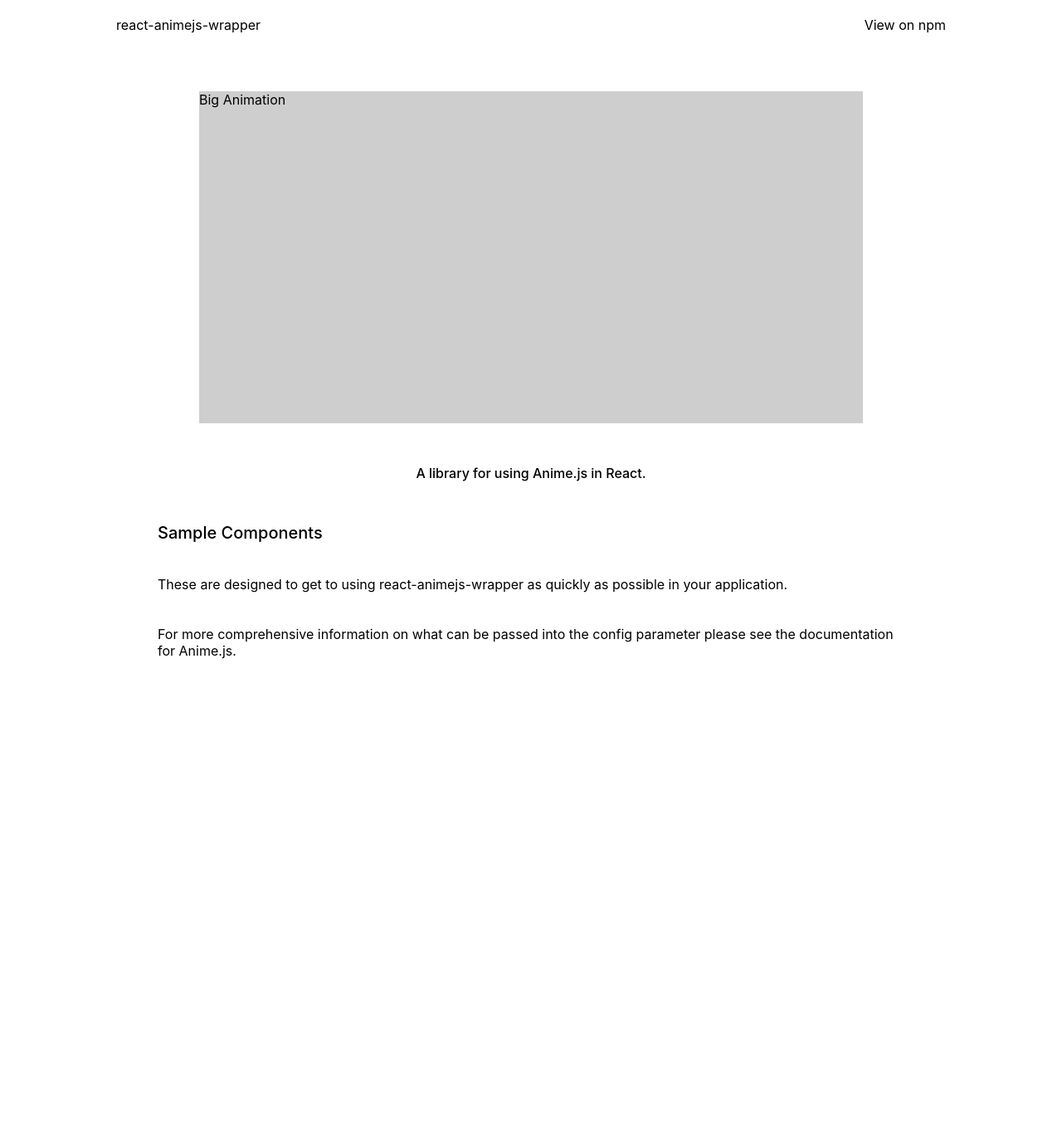
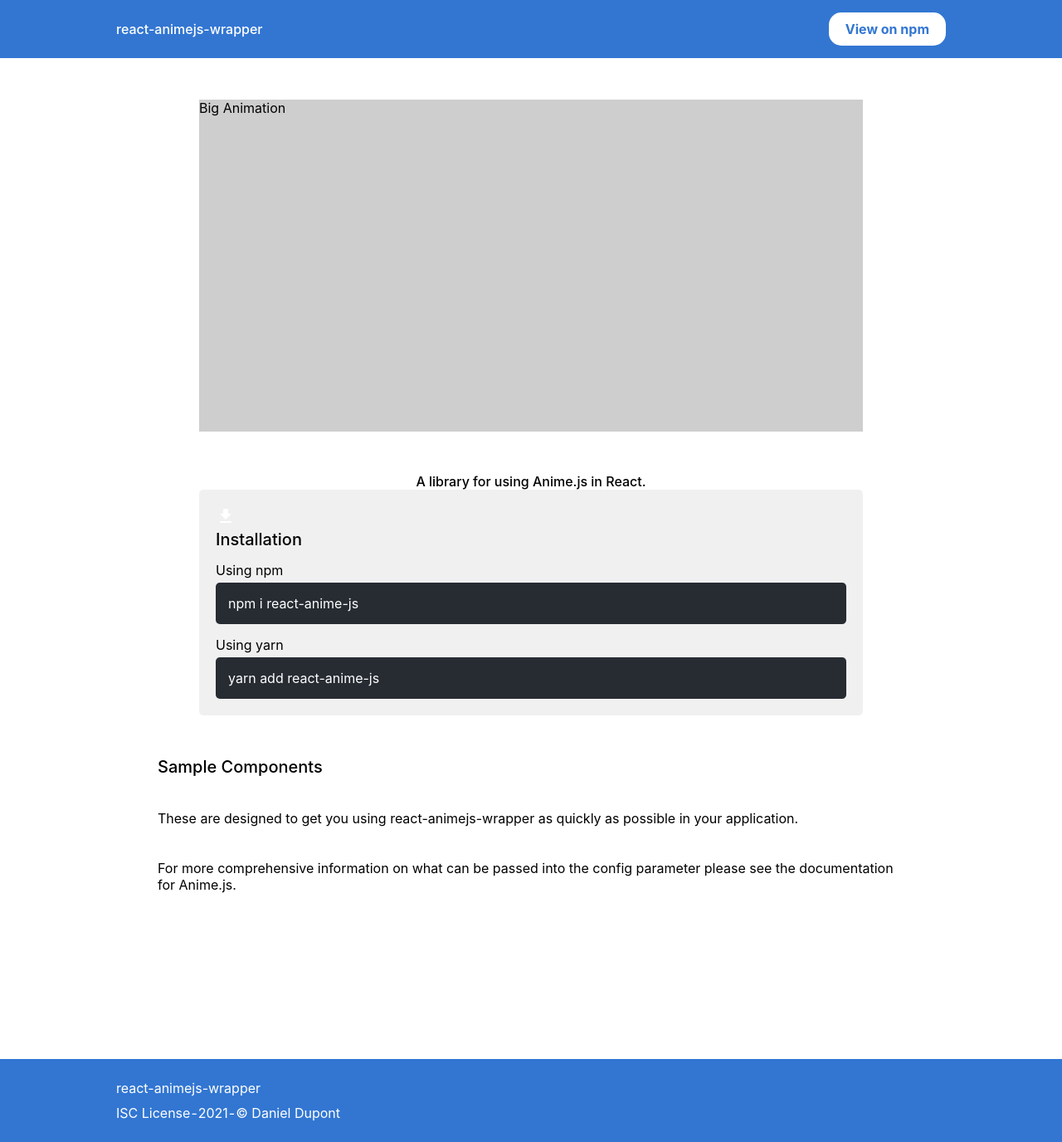
Before and after one commit to DanielJDupont/react-animejs-wrapper-website, a Next.js app: page / in a window 1280 px wide. Shown: the whole page at 83% size. Before the commit the page ends 800 px from the top, so only its background shows below. Built offline with nearby package versions, Linux system fonts and the light colour scheme.

Commit message:
added more content to site

```diff
--- a/components/examples/index.tsx
+++ b/components/examples/index.tsx
@@ -6,8 +6,8 @@ export const Examples = () => {
       <div className={styles.container}>
         <div className={styles.title}>Sample Components</div>
         <div className={styles.description}>
-          These are designed to get to using react-animejs-wrapper as quickly as
-          possible in your application.
+          These are designed to get you using react-animejs-wrapper as quickly
+          as possible in your application.
         </div>
         <div className={styles.description}>
           For more comprehensive information on what can be passed into the
--- /dev/null
+++ b/components/footer/Footer.module.scss
@@ -0,0 +1,31 @@
+.wrapper {
+  display: flex;
+  justify-content: center;
+  align-items: center;
+  width: 100%;
+  background-color: #3276d2;
+  height: 100px;
+  margin-top: 200px;
+
+  .container {
+    width: 100%;
+    display: flex;
+    max-width: 1000px;
+
+    .leftColumnContainer {
+      display: flex;
+      flex-direction: column;
+      color: white;
+      width: 100%;
+      max-width: 270px;
+
+      .leftRowContainer {
+        display: flex;
+        justify-content: space-between;
+        margin-top: 10px;
+        color: white;
+        width: 100%;
+      }
+    }
+  }
+}
--- /dev/null
+++ b/components/footer/Footer.tsx
@@ -0,0 +1,20 @@
+import styles from './Footer.module.scss';
+
+export const Footer = () => {
+  return (
+    <div className={styles.wrapper}>
+      <div className={styles.container}>
+        <div className={styles.leftColumnContainer}>
+          <div>react-animejs-wrapper</div>
+          <div className={styles.leftRowContainer}>
+            <div>ISC License</div>
+            <div>-</div>
+            <div>2021</div>
+            <div>-</div>
+            <div>© Daniel Dupont</div>
+          </div>
+        </div>
+      </div>
+    </div>
+  );
+};
--- a/components/homepage/index.tsx
+++ b/components/homeAnimation/index.tsx
@@ -1,7 +1,7 @@
 import styles from './index.module.scss';
 import Anime from 'react-animejs-wrapper';
 
-export const HomePage = () => {
+export const HomeAnimation = () => {
   return (
     <div className={styles.container}>
       <div className={styles.bigAnimation}>Big Animation</div>
--- /dev/null
+++ b/components/installation/index.module.scss
@@ -0,0 +1,40 @@
+.wrapper {
+  display: flex;
+  justify-content: center;
+
+  .container {
+    display: flex;
+    flex-direction: column;
+    width: 100%;
+    max-width: 800px;
+    background-color: #f0f0f0;
+    padding: 20px;
+    border-radius: 5px;
+
+    .titleContainer {
+      .icon {
+        color: white;
+      }
+
+      .installation {
+        font-size: 20px;
+        font-weight: 500;
+      }
+    }
+
+    .package {
+      margin-top: 10px;
+
+      .using {
+        margin: 5px 0;
+      }
+
+      .code {
+        background-color: #272c33;
+        padding: 15px;
+        border-radius: 5px;
+        color: white;
+      }
+    }
+  }
+}
--- /dev/null
+++ b/components/installation/index.tsx
@@ -0,0 +1,26 @@
+import GetAppIcon from '@material-ui/icons/GetApp';
+
+import styles from './index.module.scss';
+
+export const Installation = () => {
+  return (
+    <div className={styles.wrapper}>
+      <div className={styles.container}>
+        <div className={styles.titleContainer}>
+          <GetAppIcon className={styles.icon} />
+          <div className={styles.installation}>Installation</div>
+        </div>
+
+        <div className={styles.package}>
+          <div className={styles.using}>Using npm</div>
+          <div className={styles.code}>npm i react-anime-js</div>
+        </div>
+
+        <div className={styles.package}>
+          <div className={styles.using}>Using yarn</div>
+          <div className={styles.code}>yarn add react-anime-js</div>
+        </div>
+      </div>
+    </div>
+  );
+};
--- a/components/navbar/index.module.scss
+++ b/components/navbar/index.module.scss
@@ -2,16 +2,27 @@
   display: flex;
   width: 100%;
   justify-content: center;
-  padding: 20px 0;
-}
+  padding: 15px 0;
+  background-color: #3276d2;
 
-.container {
-  display: flex;
-  width: 100%;
-  max-width: 1000px;
-  justify-content: space-between;
+  .container {
+    display: flex;
+    align-items: center;
+    width: 100%;
+    max-width: 1000px;
+    justify-content: space-between;
 
-  .rightContainer {
-    display: flex;
+    .title {
+      font-weight: 500;
+      color: white;
+    }
+
+    .button {
+      background-color: white;
+      padding: 10px 20px;
+      border-radius: 15px;
+      font-weight: 700;
+      color: #3276d2;
+    }
   }
 }
--- a/components/navbar/index.tsx
+++ b/components/navbar/index.tsx
@@ -4,8 +4,8 @@ export const Navbar = () => {
   return (
     <div className={styles.wrapper}>
       <div className={styles.container}>
-        <div>react-animejs-wrapper</div>
-        <div>View on npm</div>
+        <div className={styles.title}>react-animejs-wrapper</div>
+        <div className={styles.button}>View on npm</div>
       </div>
     </div>
   );
--- a/package.json
+++ b/package.json
@@ -8,6 +8,8 @@
     "start": "next start"
   },
   "dependencies": {
+    "@material-ui/core": "^4.11.3",
+    "@material-ui/icons": "^4.11.2",
     "next": "10.0.7",
     "react": "17.0.1",
     "react-animejs-wrapper": "link:/home/dan/Desktop/react-animejs-wrapper",
--- a/pages/index.tsx
+++ b/pages/index.tsx
@@ -1,8 +1,10 @@
 import Head from 'next/head';
+
+import { HomeAnimation } from '../components/homeAnimation';
+import { Installation } from '../components/installation';
+import { Navbar } from '../components/navbar';
 import { Examples } from '../components/examples';
-
-import { HomePage } from '../components/homepage';
-import { Navbar } from '../components/navbar';
+import { Footer } from '../components/footer/Footer';
 
 export default function Home() {
   return (
@@ -11,10 +13,11 @@ export default function Home() {
         <title>Create Next App</title>
         <link rel="icon" href="/favicon.ico" />
       </Head>
-
       <Navbar />
-      <HomePage />
+      <HomeAnimation />
+      <Installation />
       <Examples />
+      <Footer />
     </div>
   );
 }
```
Also changed, not shown: components/homeAnimation/index.module.scss (renamed from components/homepage/index.module.scss), 1 other file (tests, documents, lock files or other folders).
